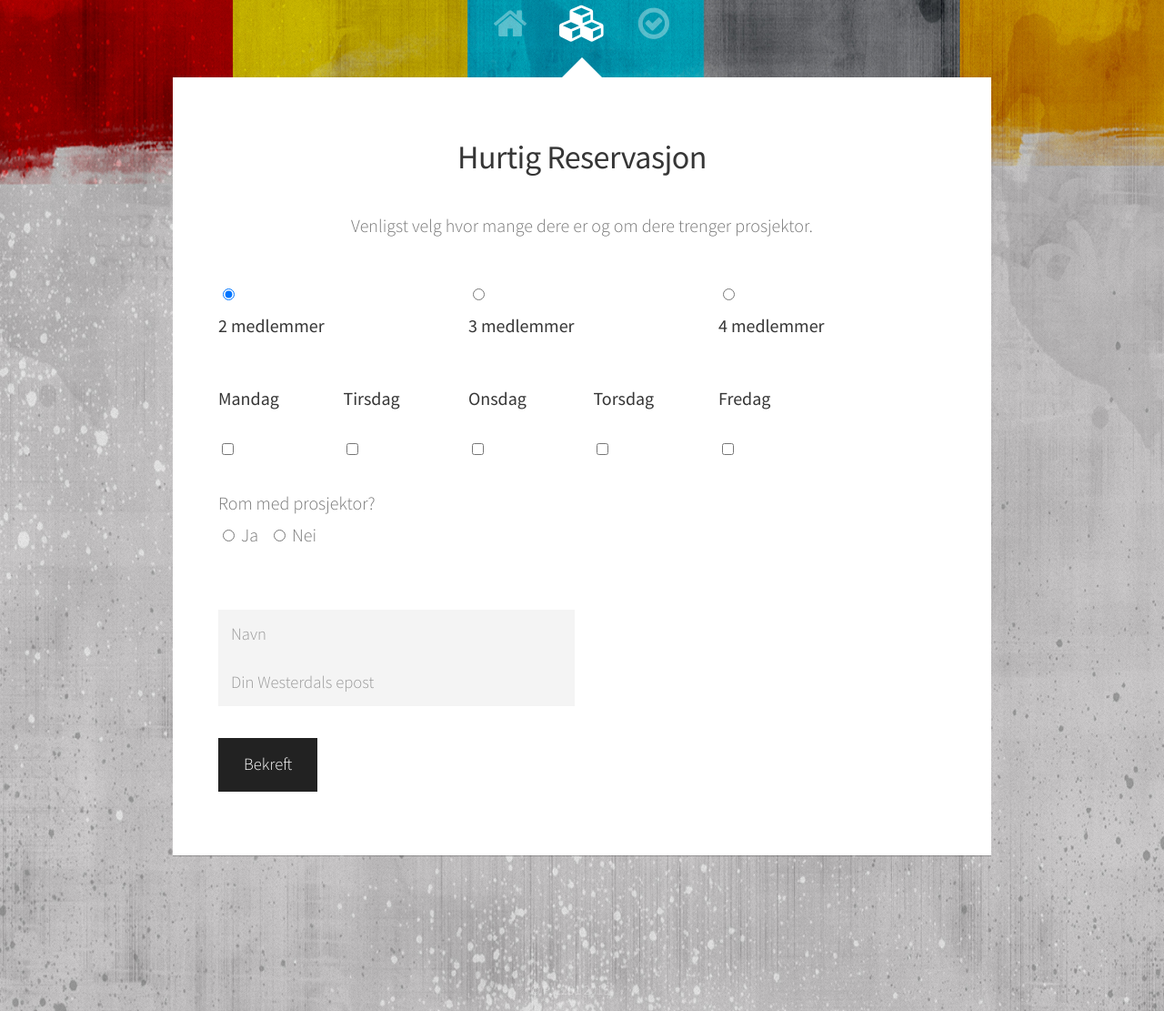
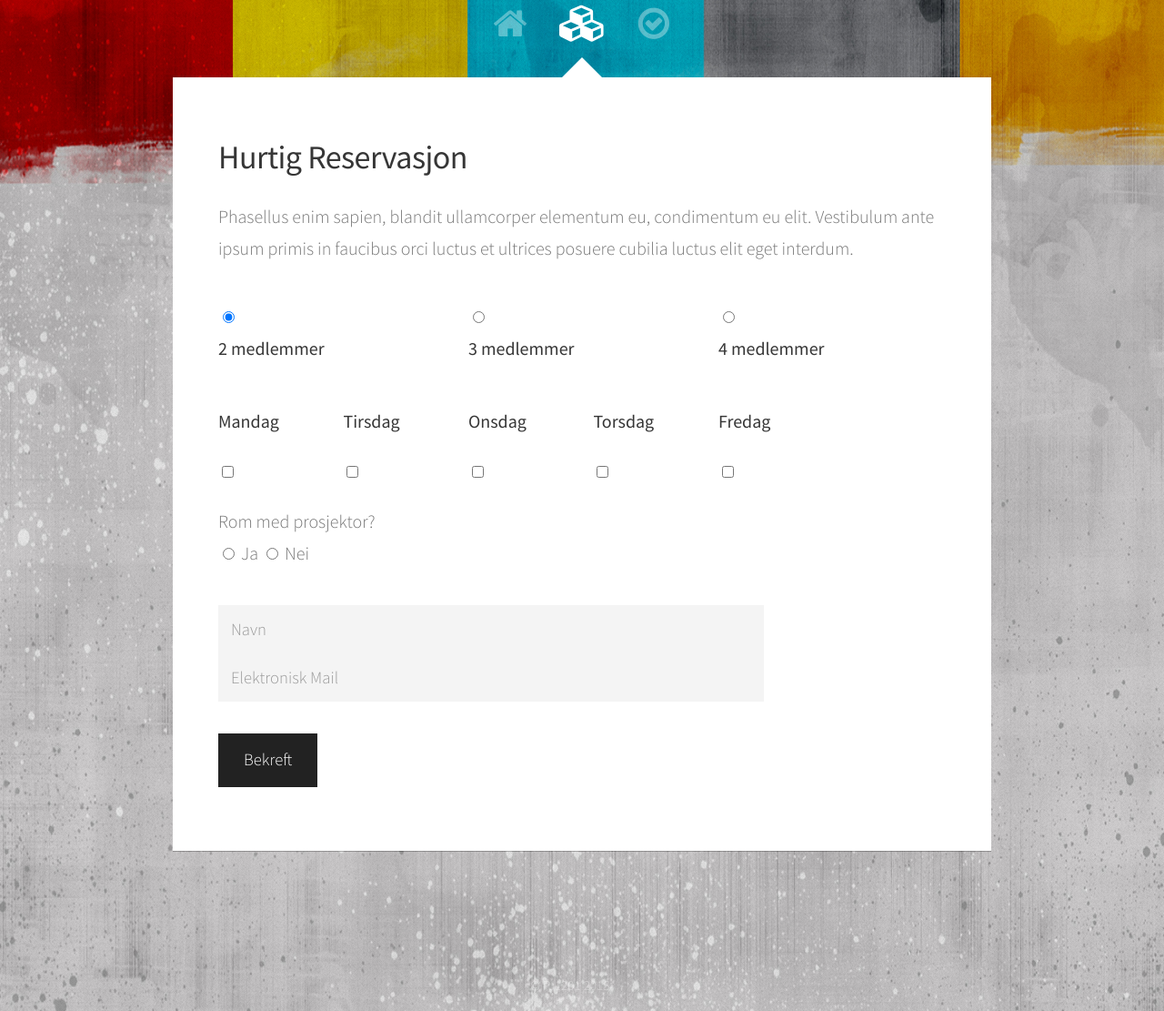
Before and after one commit to Gruppe11PJ2100/Eksamen2015, a PHP site: page /index.html in a window 1280 px wide, after a click on "Hurting Reservasjon". Shown: the top 1111 px of the page at 91% size. Run offline with PHP 8.4, Linux system fonts and the light colour scheme.

Commit message:
olai
olai

```diff
--- a/index.html
+++ b/index.html
@@ -15,7 +15,14 @@
 		<script src="js/jquery.min.js"></script>
 		<script src="js/skel.min.js"></script>
 		<script src="js/init.js"></script>
-
+		<!-- Calendar -->
+			<link href="css/fullcalendar.css" rel='stylesheet' />
+			<link href="js/lang-all.js">
+			<link href="css/fullcalendar.print.css" rel='stylesheet' media='print' />
+		<script src="js/calendar/jquery.min.js"></script>
+		<script src="js/moment.min.js"></script>
+		<script src="js/fullcalendar.min.js"></script>
+		<script>
 
 </script>
 		<noscript>
@@ -38,7 +45,7 @@
 					<nav id="nav">
 						<a href="#main" class="icon fa-home active"><span>Hjem</span></a>
 
-						<a href="#Qreservation" class="icon fa-cubes"><span>Hurting Reservasjon</span></a>
+						<a href="#Qreservation" class="icon fa-cubes"><span> Hurting Reservasjon</span></a>
 					<a href="#confirm" class="icon fa-check-circle-o"><span>Bekreft</span></a>
 
 					</nav>
@@ -49,17 +56,14 @@
 						<!-- Home -->
 							<article id="main" class="panel">
 								<header>
-									<center>
 									<h1>Velkommen</h1>
 									<p>Rom reservasjon</p>
-									</center>
 								</header>
 
 								<a href="#Qreservation" class="jumplink pic">
-									<center>
+									<img src="images/logo.jpg" height="600" width="850" alt="" />
 									<span class="arrow icon fa-chevron-right"><span> Hurtig Reservasjon</span>
-									</center>
-									<img src="images/logo.jpg" height="600" width="850" alt="" />
+
 								</a>
 
 							</article>
@@ -67,71 +71,85 @@
 						<!-- reservation -->
 							<article id="Qreservation" class="panel">
 								<header>
-									<center>
 									<h2>Hurtig Reservasjon</h2>
-									</center>
 								</header>
 								<p>
-									<center>
-									Venligst velg hvor mange dere er og om dere trenger prosjektor.
-									</center>
+									Phasellus enim sapien, blandit ullamcorper elementum eu, condimentum eu elit.
+									Vestibulum ante ipsum primis in faucibus orci luctus et ultrices posuere cubilia
+									luctus elit eget interdum.
 								</p>
 								<section>
 								<form action="#" method="post">
 									<div class="row">
 										<div class="4u">
+										<label>
 										<input type="radio" name="members" id="member-1" class="member-input" checked>
        										<label for="member-1" class="member-label">2 medlemmer</label>
+       										</label>
 										</div>
 
 										<div class="4u">
+										<label>
 										<input type="radio" name="members" id="member-2" class="member-input">
         									<label for="member-2" class="member-label">3 medlemmer</label>
+        									</label>
 										</div>
 
 										<div class="4u">
+										<label>
 										<input type="radio" name="members" id="member-3" class="member-input">
         									<label for="member-3" class="member-label first">4 medlemmer</label>
+        									</label>
 										</div>
 									</div>
 									<div class="row">
 										<div class="2u">
+										<label>
 										<label for="monday">Mandag</label>
         									<input type="checkbox" name="day" id="monday">
+        									</label>
 										</div>
 										<div class="2u">
+										<label>
 										<label for="tuesday">Tirsdag</label>
         									<input type="checkbox" name="day" id="tuesday">
+        									</label>
 										</div>
 										<div class="2u">
+										<label>
 										<label for="wednesday">Onsdag</label>
         									<input type="checkbox" name="day" id="wednesday">
+        									</label>
         									</div>
         								<div class="2u">
+        								<label>
 										<label for="thursday">Torsdag</label>
         									<input type="checkbox" name="day" id="thursday">
+        									</label>
 											</div>
 										<div class="2u">
+										<label>
         								<label for="friday">Fredag</label>
         									<input type="checkbox" name="day" id="friday">
+        									</label>
 											</div>
 										</div>
 
 
-									<div class="row">
-										<div class="12u">
+									<div class="fieldgroup">
+										<div class="4u">
 										<form action="../form.php" method="post">
  										  Rom med prosjektor?
  										  <p>
   											<input type="radio" name="prosjektor" value="Yes."> Ja
-  											&nbsp;
   										 	<input type="radio" name="prosjektor" value="No."> Nei
         									<p>
+
 									</div>
 										<div class="row.uniform ">
 											<div class="9u">
 												<input type="text" name="name" placeholder="Navn" />
-												<input type="email" name="email" placeholder="Din Westerdals epost" />
+												<input type="email" name="email" placeholder="Elektronisk Mail" />
 												&nbsp;
 											<div class="5u">
 												<input type="submit" value="Bekreft" />
@@ -145,41 +163,39 @@
 						<!-- confirm -->
 							<article id="confirm" class="panel">
 								<header>
-									<center>
-									<h2>Kvittering:</h2>
-									</center>
+									<h2>Kvittering</h2>
 								</header> <h6>  </h6>
 								<form action="../form.php" method="post">
 									<div>
 
 										<div class="row">
 											<div class="6u">
-												<h9> Navn: </h9>
+												<h9> Navn </h9>
 												<!-- Sssenpai -->
 												</div>
 											</div>
 										<div class="row">
 											<div class="6u">
-												<h9> Medlemmer: </h9>
+												<h9> Medlemmer </h9>
 												<!-- Insert PHP medlemmer her -->
 											</div>
 										</div>
 										<div class="row">
 										<div class="6u">
-												<h9> Hvilke dager: </h9>
+												<h9> Hvilke dager </h9>
 												<!-- Work your magic Edvin -->
 											</div>
 										</div>
 										<div class="row">
 											<div class="6u">
-												<h9> Prosjektor: </h9>
+												<h9> Prosjektor </h9>
 												<!-- Show me how you work it -->
 												</div>
 
 										</div>
 										<div class="row">
 											<div class="6u">
-												<h9>Elektronisk post: </h9>
+												<h9>Elektronisk post</h9>
 												<!-- Edvin, the true king -->
 												</div>
 
```
Also changed, not shown: css/skel.css (+7 -0 lines), 5 other files.
